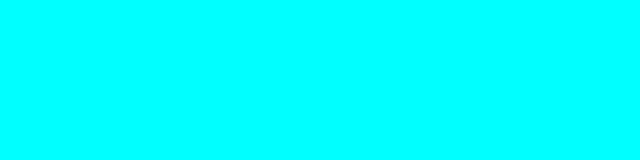
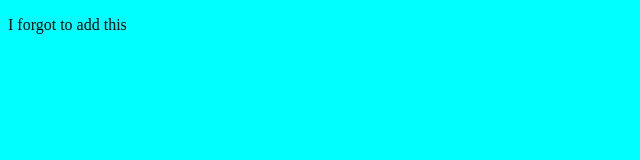
Before and after one commit to romanvillagran/roman.villagran.github.io, a plain HTML site: page index.html in a window 1280 px wide. Shown: the whole page, without its empty margins (0-640 px from the left). Drawn offline with Linux system fonts and the light colour scheme.

Commit message:
updated index

```diff
--- a/index.html
+++ b/index.html
@@ -7,6 +7,6 @@
     <link rel="stylesheet" href="main.css">
 </head>
 <body>
-
+    <p>I forgot to add this </p>
 </body>
 </html>
```
